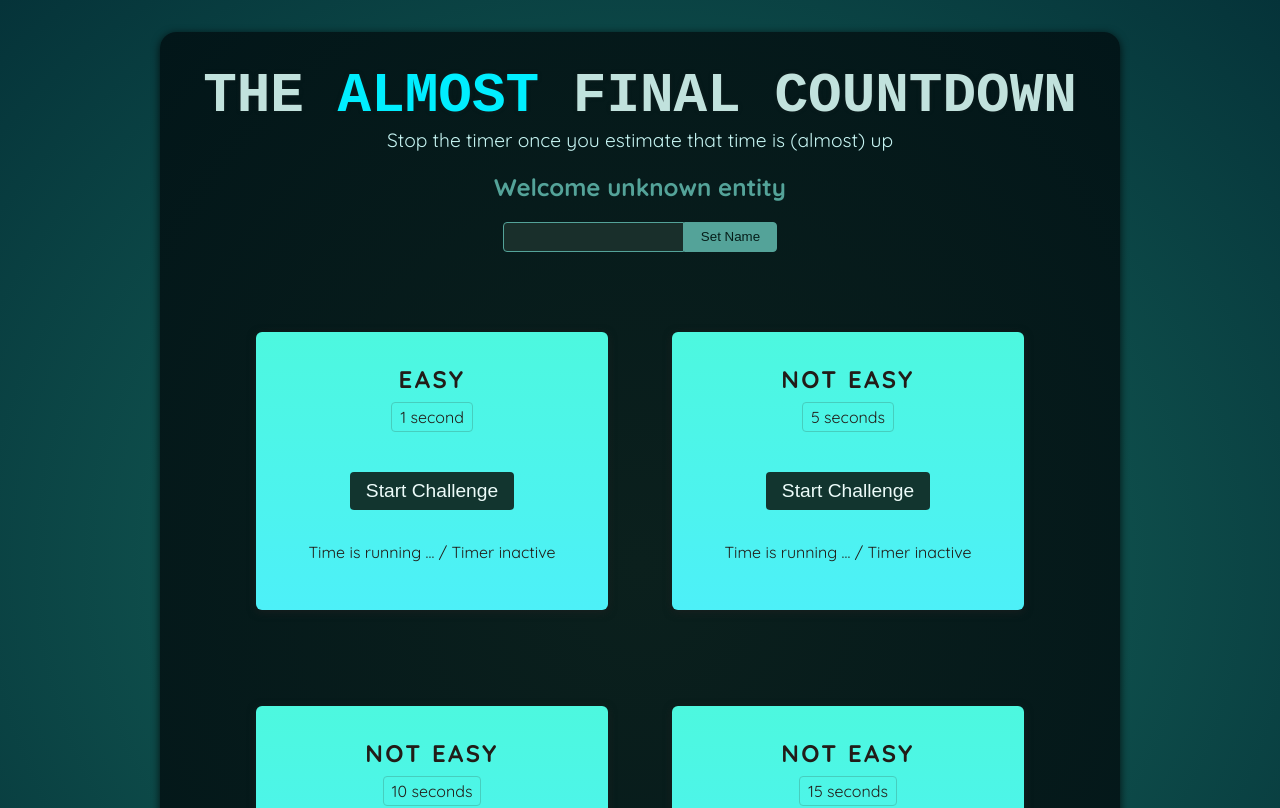
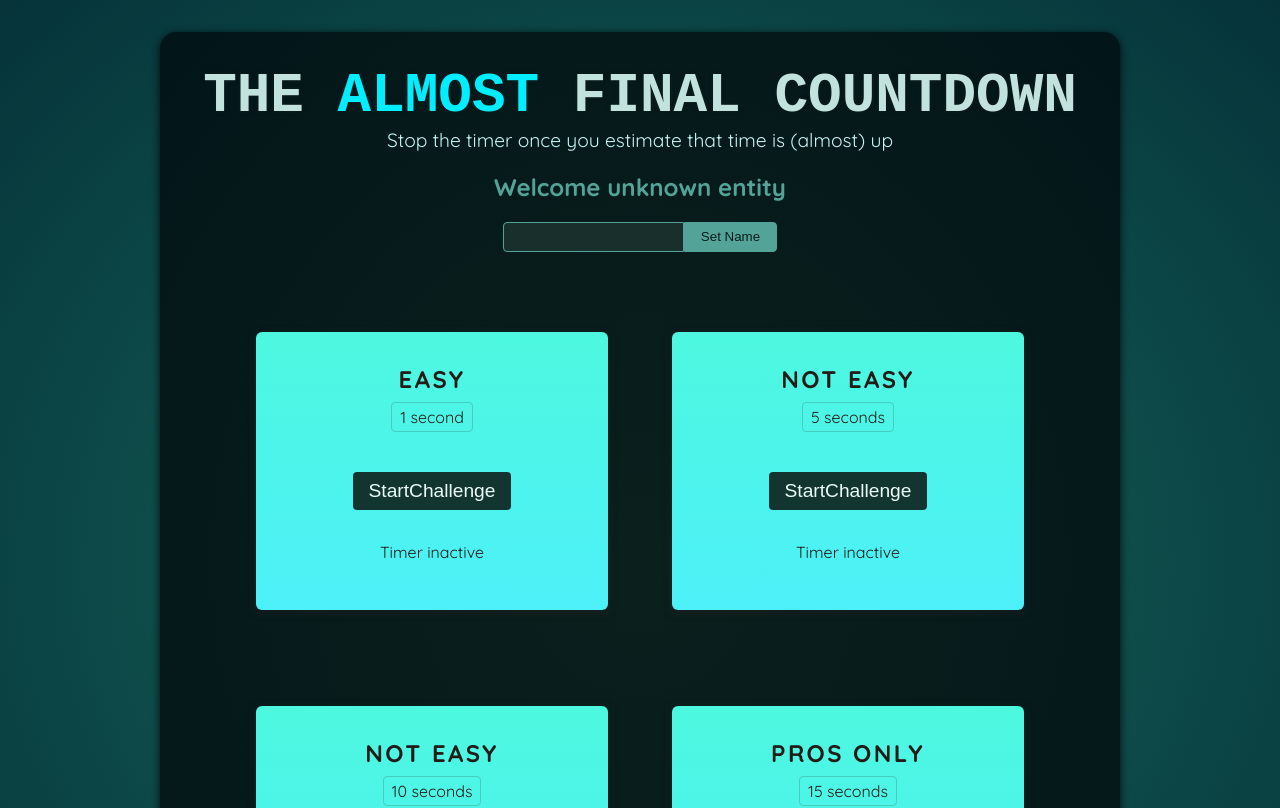
Before and after one commit to SerhiyCode/working-with-refs-and-portals, a React (Vite) app: page / in a window 1280 px wide. Shown: the top 808 px of the page. Built offline with nearby package versions, Linux system fonts and the light colour scheme; a web font is replaced by a local one.

Commit message:
Setting timers  managing state

```diff
--- a/src/App.jsx
+++ b/src/App.jsx
@@ -6,10 +6,10 @@
     <>
       <Player />
       <div id="challenges">
-         <TimerChallenge title="Easy"  targetTime={1} />
+         <TimerChallenge title="Easy"      targetTime={1} />
          <TimerChallenge title="Not Easy"  targetTime={5} />
          <TimerChallenge title="Not Easy"  targetTime={10} />
-         <TimerChallenge title="Not Easy"  targetTime={15} />
+         <TimerChallenge title="Pros only" targetTime={15} />
       </div>
 
     </>
--- a/src/components/TimerChallenge.jsx
+++ b/src/components/TimerChallenge.jsx
@@ -1,12 +1,35 @@
+import { useState } from "react";
+
 export default function TimerChallenge({ title, targetTime }) {
+    const [timerStarted, setTimerStarted] = useState();
+    const [TimerExpired, setTimerExpired] = useState(false);
+
+
+    function handleStart() {
+        setTimeout(() => {
+            setTimerExpired(true);
+            setTimerStarted(true);
+        }, targetTime * 1000);
+        setTimerStarted(true);
+    }
+
+    function handleStop() {
+
+    }
+
    return <section className="challenge">
         <h2>{title}</h2>
+        { TimerExpired && <p>You lost!</p>}
         <p className="challenge-time">
          {targetTime}  second{targetTime > 1 ? "s" : "" }
         </p>
         <p>
-          <button>Start Challenge</button>
+          <button onClick={handleStart}>
+            {timerStarted ? "Stop" : 'Start'}
+            Challenge
+            </button>
         </p>
-        <p>Time is running ... / Timer inactive </p>
+        <p className={timerStarted ? "active" : undefined }>
+        {timerStarted ? "Time is running ..." :  "Timer inactive"}   </p>
    </section>
 }
```
